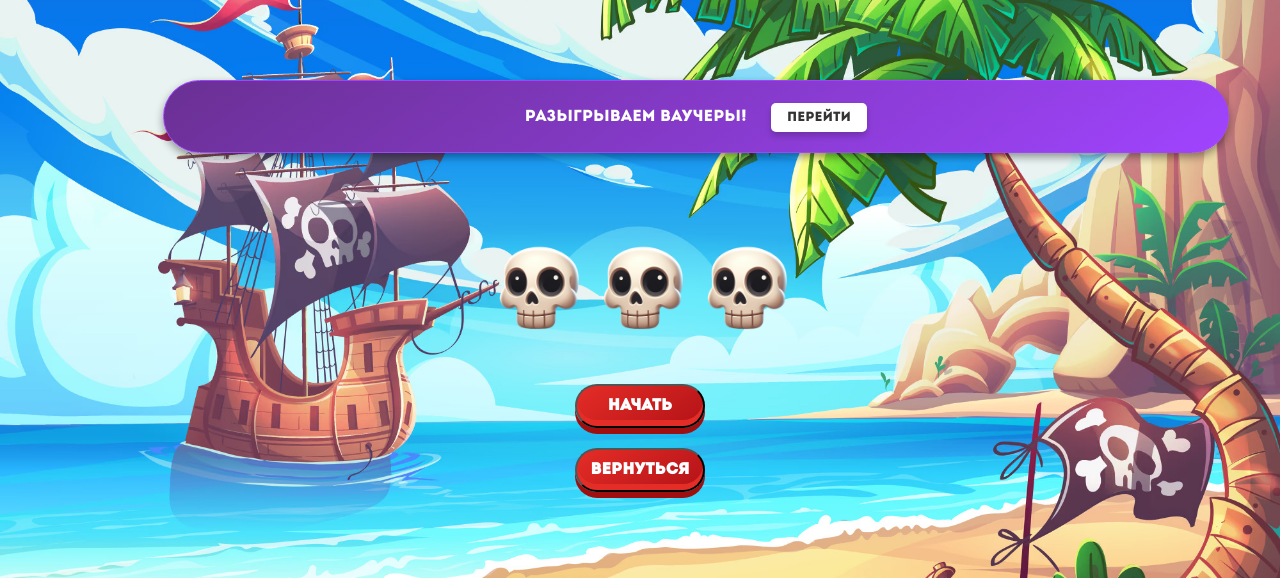
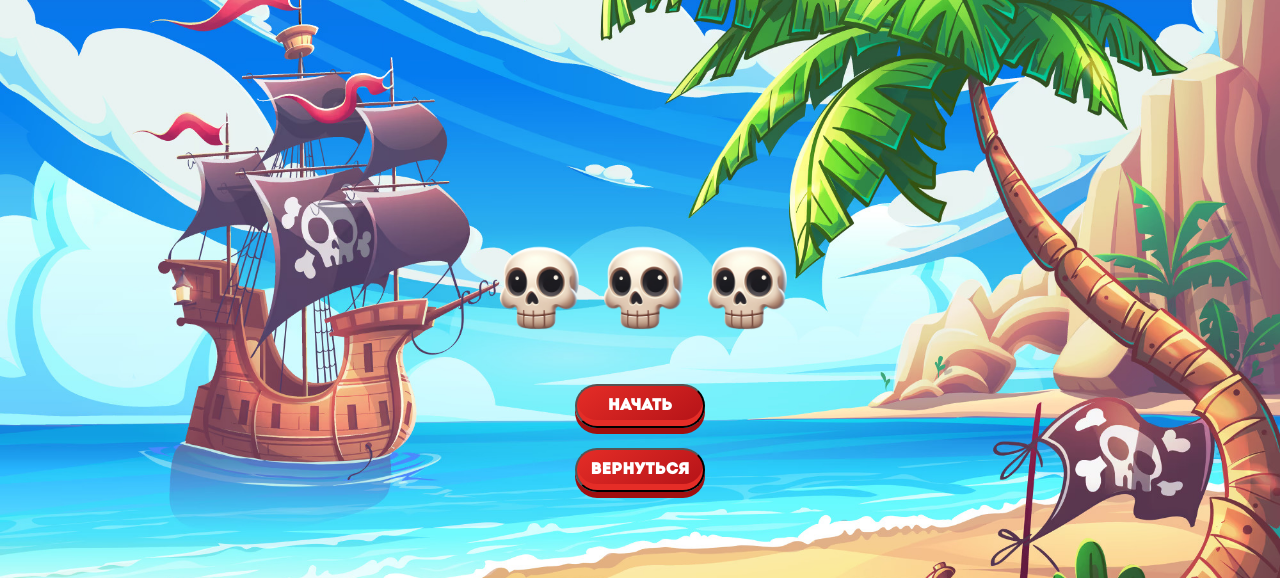
Before and after one commit to tolianius/3game.github.io, a plain HTML site: page index.html in a window 1280 px wide. Shown: the top 578 px of the page. Drawn offline with Linux system fonts and the light colour scheme.

Commit message:
Update index.html

```diff
--- a/index.html
+++ b/index.html
@@ -340,10 +340,6 @@
     </style>
 </head>
 <body>
-    <div id="notification">
-    Разыгрываем ваучеры!
-    <button class="notification-button" onclick="window.location.href='https://t.me/negociokazik';">Перейти</button>
-    </div>
     <div class="container">
         <img src="1.png" alt="Череп 1" id="skull1">
         <img src="1.png" alt="Череп 2" id="skull2">
@@ -352,7 +348,7 @@
     </div>
     <div class="button-container">
     <button class="start-button" onclick="openModal()">Начать</button>
-    <button class="return-button" onclick="location.href='https://nickyylable.github.io/lasthere/'">Вернуться</button>
+    <button class="return-button" onclick="location.href='https://tolianius.github.io/all-games.github.io/'">Вернуться</button>
     <div class="business-name">
        <img src="tg.svg" alt="Telegram Icon" style="vertical-align: middle; margin-right: 10px; width: 60px; height: 60px;">
         DEVILS
```
